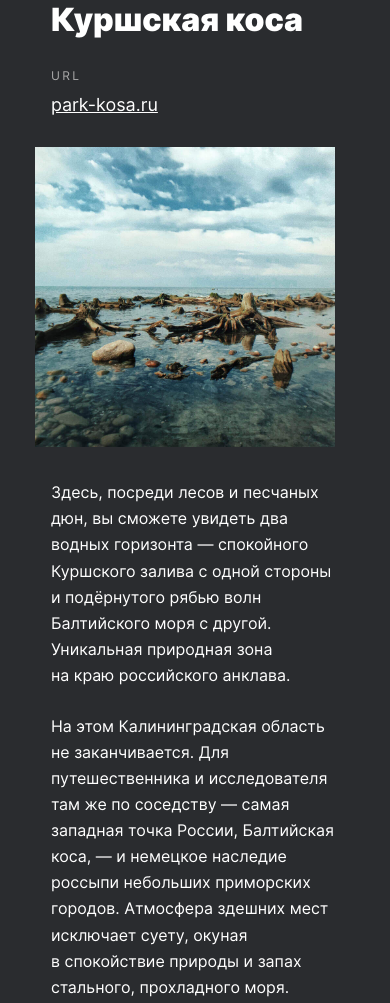
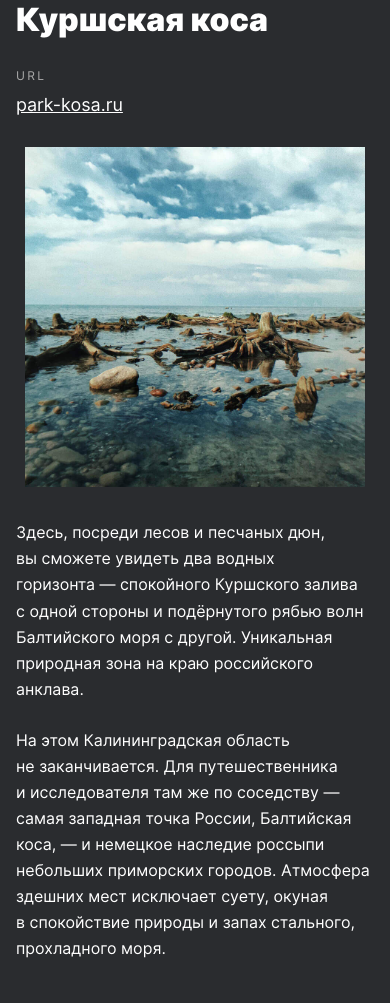
Before and after one commit to Veles-Pan/russian-travel, a plain HTML site: page index.html in a window 390 px wide. Shown: the part 4712-5715 px from the top of the page. Drawn offline with Linux system fonts and the light colour scheme; a web font is replaced by a local one.

Commit message:
Исправлена ошибка

```diff
--- a/blocks/place/__image/place__image.css
+++ b/blocks/place/__image/place__image.css
@@ -23,13 +23,21 @@
 
 @media screen and (max-width: 717px) {
     .place__image {
-        max-width: 300px;
+        width: 300px;
     }
 }
 
+@media screen and (max-width: 677px) {
+    .place__image {
+        width: 360px;
+    }
+}
+
+
 @media screen and (max-width: 425px) {
     .place__image {
-        width: 100vw;
+        width: 340px;
         object-fit: cover;
+        justify-self: center;
     }
 }
--- a/blocks/place/__paragraph/place__paragraph.css
+++ b/blocks/place/__paragraph/place__paragraph.css
@@ -23,6 +23,12 @@
     }
 }
 
+@media screen and (max-width: 677px) {
+    .place__paragraph {
+        max-width: 450px;
+    }
+}
+
 @media screen and (max-width: 425px) {
     .place__paragraph {
         margin: 0 16px 0;
--- a/blocks/place/__title/place__title.css
+++ b/blocks/place/__title/place__title.css
@@ -32,5 +32,6 @@
     .place__title{
         font-size: 32px;
         margin: 0 16px 0;
+        max-width: 340px;
     }
 }
--- a/blocks/place/place.css
+++ b/blocks/place/place.css
@@ -36,7 +36,7 @@
         "image"
         "paragraph";
         margin-bottom: 49px;
-        max-width: 320px;
+        min-width: 320px;
         gap: 32px 0;
     }
 }
```
